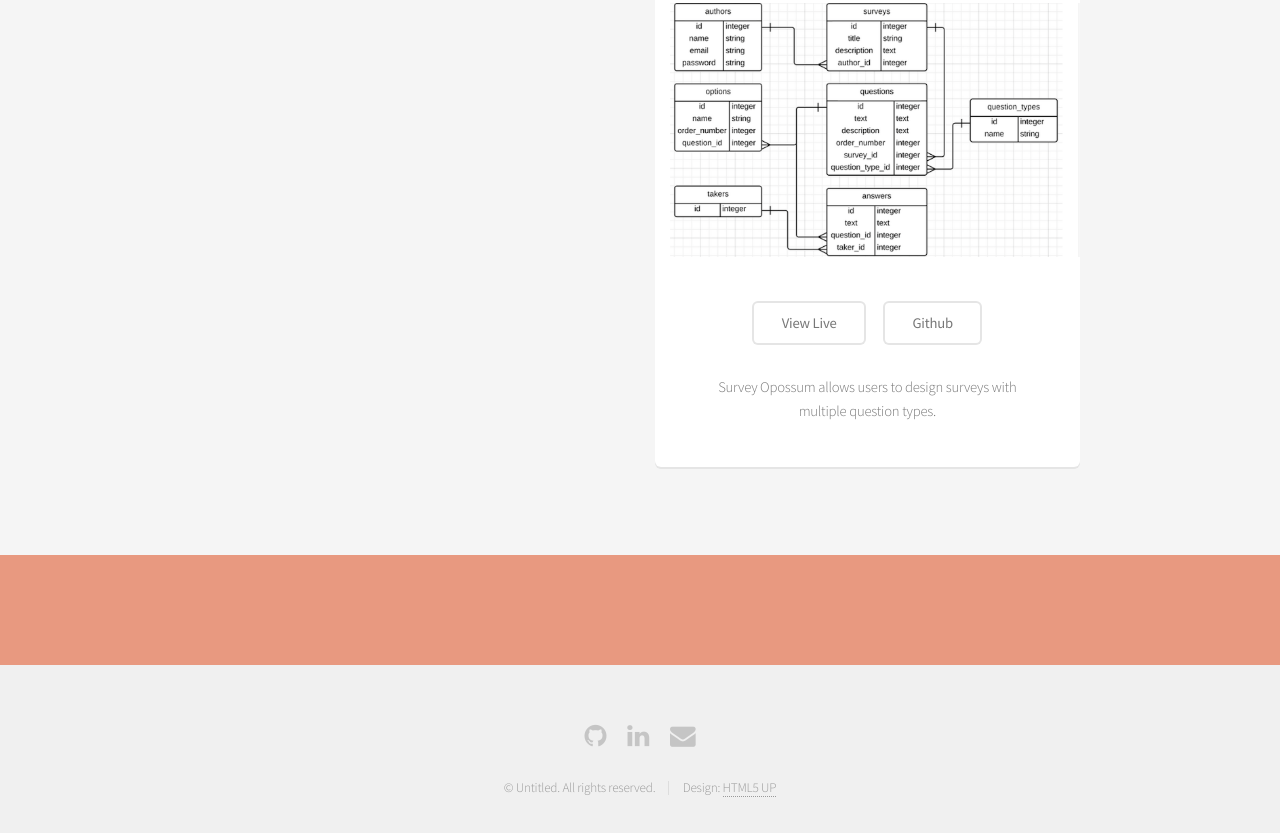
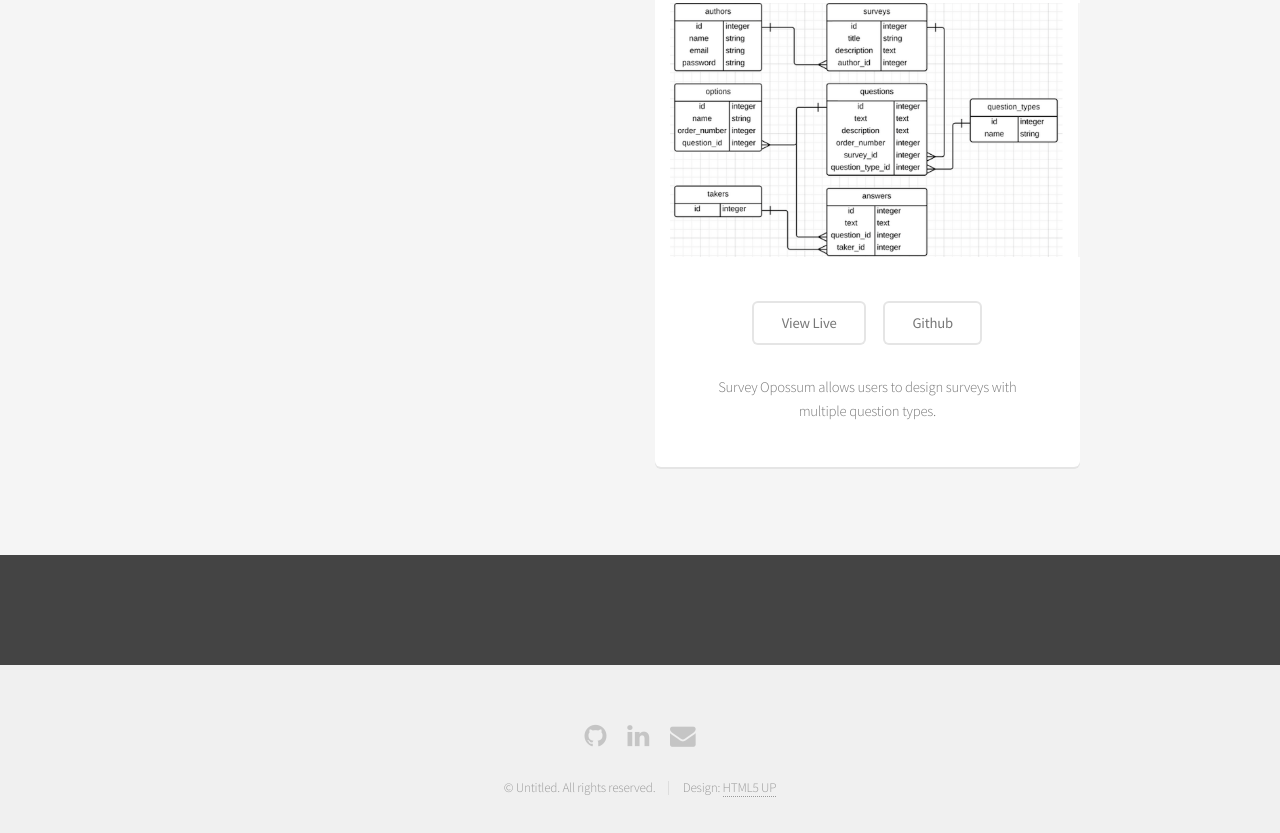
Before and after one commit to 1Maria/1Maria.github.io, a plain HTML site: page index.html in a window 1280 px wide. Shown: the part 1541-2374 px from the top of the page. Drawn offline with Linux system fonts and the light colour scheme.

Commit message:
Change footer color

```diff
--- a/css/style.css
+++ b/css/style.css
@@ -1378,7 +1378,7 @@
 /* CTA */
 
 	#cta {
-		background: #e89980;
+		background: #444444;
 		color: #f9e5df;
 		padding: 3.5em 0 4em 0;
 		text-align: center;
```
